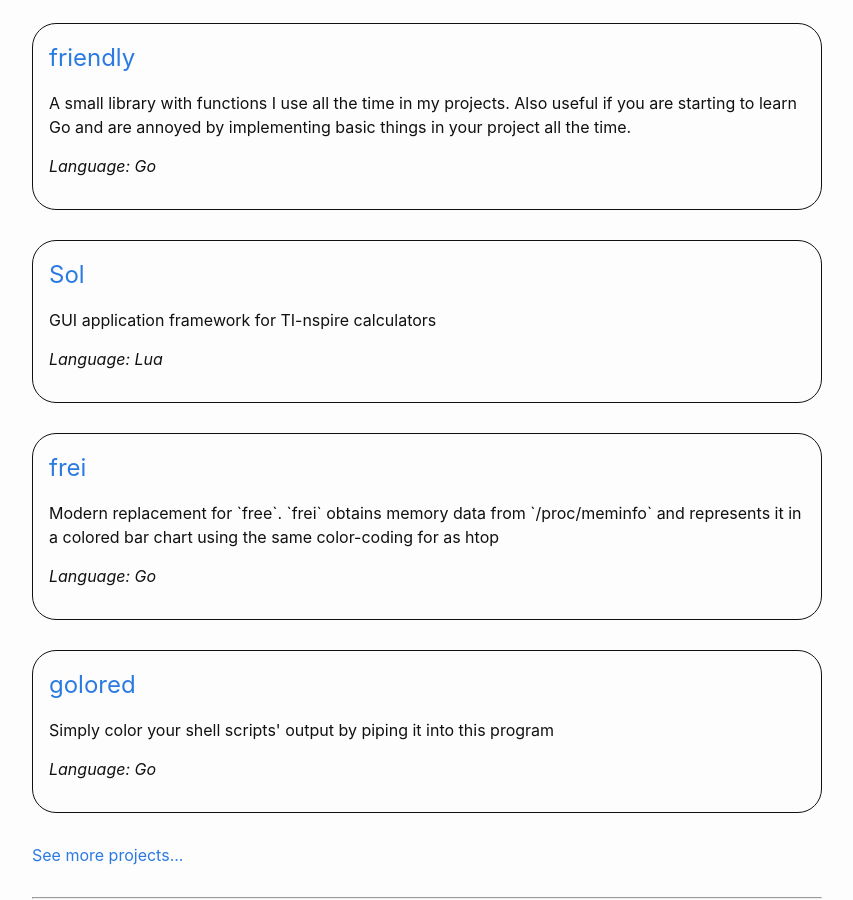
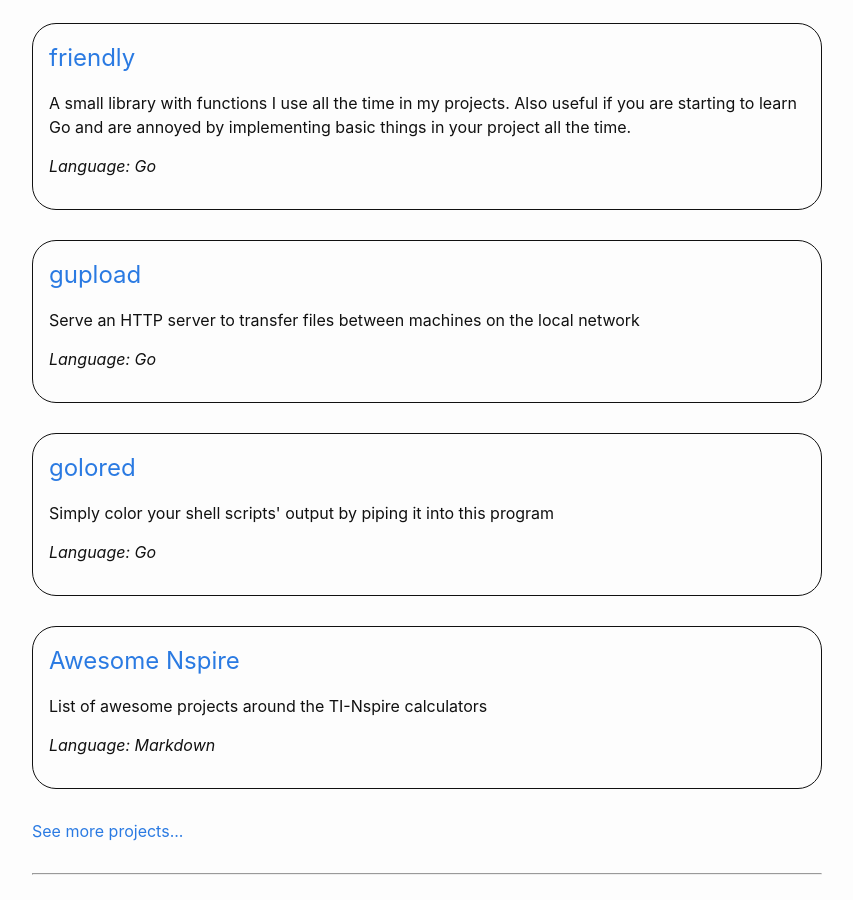
Before and after one commit to alexcoder04/alexcoder04.github.io, a Jekyll site: the page built from index.md, in a window 1280 px wide and 900 px high, scrolled down 1763 px. Shown: the whole window, without its empty margins (213-1066 px from the left). Built offline with Jekyll 4.4.1, drawn with Linux system fonts in a browser that asks for light colours; part of the change alters nothing that is shown.

Commit message:
update projects list

```diff
--- a/_data/projects.yml
+++ b/_data/projects.yml
@@ -15,32 +15,16 @@
    type: Library
    platform: Any
 
- - title: Sol
-   url: https://github.com/alexcoder04/sol-lib
-   description: GUI application framework for TI-nspire calculators
-   language: Lua
-   type: Library
-   platform: TI-nspire
-
- - title: frei
-   url: https://github.com/alexcoder04/frei
-   description: >
-    Modern replacement for `free`.
-    `frei` obtains memory data from `/proc/meminfo` and represents it in a colored bar chart using the same color-coding for as htop
+ - title: gupload
+   url: https://github.com/alexcoder04/gupload
+   description: Serve an HTTP server to transfer files between machines on the local network
    language: Go
-   type: CLI
-   platform: Linux
+   type: Web
+   platform: Any
 
  - title: golored
    url: https://github.com/alexcoder04/golored
    description: Simply color your shell scripts' output by piping it into this program
-   language: Go
-   type: CLI
-   platform: Any
-
- - title: gomail
-   url: https://github.com/alexcoder04/gomail
-   description: Send emails via SMTP from command line
    language: Go
    type: CLI
    platform: Any
@@ -52,10 +36,33 @@
    type: Docs
    platform: Any
 
+ - title: infinity
+   url: https://github.com/alexcoder04/infinity
+   description: My collection of dotfiles (zsh, Neovim, sway, shell scripts, ...)
+   language: Config, Shell, Vimscript, Python
+   type: Config
+   platform: Linux
+
+ - title: frei
+   url: https://github.com/alexcoder04/frei
+   description: >
+    Modern replacement for `free`.
+    `frei` obtains memory data from `/proc/meminfo` and represents it in a colored bar chart using the same color-coding for as htop
+   language: Go
+   type: CLI
+   platform: Linux
+
  - title: Uno Player
    url: https://github.com/alexcoder04/uno-player-final
-   description: A program that plays the popular Uno card game (final version)
+   description: A program that plays the popular Uno card game
    language: Python
+   type: CLI
+   platform: Any
+
+ - title: gomail
+   url: https://github.com/alexcoder04/gomail
+   description: Send emails via SMTP from command line
+   language: Go
    type: CLI
    platform: Any
 
@@ -66,12 +73,40 @@
    type: Server
    platform: Raspberry Pi
 
+ - title: iserv2go
+   url: https://github.com/alexcoder04/iserv2go
+   description: Unofficial IServ Go library and CLI
+   language: Go
+   type: Library
+   platform: Any
+
  - title: Shell Scripts
    url: https://github.com/alexcoder04/shell-scripts
    description: Shell scripts written by me that I don't use anymore
    language: Shell
    type: CLI
    platform: Linux
+
+ - title: image-edit
+   url: https://github.com/alexcoder04/image-edit
+   description: A Python GUI (PyQt5) for basic image editing, school project
+   language: Python
+   type: GUI
+   platform: Linux, Windows
+
+ - title: ef
+   url: https://github.com/alexcoder04/ef
+   description: Easy Files - a library that makes working with files in Go enjoyable
+   language: Go
+   type: Library
+   platform: Any
+
+ - title: Sol
+   url: https://github.com/alexcoder04/sol-lib
+   description: GUI application framework for TI-nspire calculators
+   language: Lua
+   type: Library
+   platform: TI-nspire
 
  - title: kangaroo
    url: https://github.com/alexcoder04/kangaroo
@@ -101,6 +136,13 @@
    type: CLI
    platform: Any
 
+ - title: arduino-trautonium
+   url: https://github.com/alexcoder04/arduino-trautonium
+   description: An electronic music instrument with the arduino
+   language: C++ / Arduino
+   type: Embedded
+   platform: Arduino
+
  - title: shclrz
    url: https://github.com/alexcoder04/shclrz
    description: Colored output in the shell made simple
@@ -115,13 +157,6 @@
    type: GUI
    platform: TI-nspire
 
- - title: arduino-trautonium
-   url: https://github.com/alexcoder04/arduino-trautonium
-   description: An electronic music instrument with the arduino
-   language: C++ / Arduino
-   type: Embedded
-   platform: Arduino
-
  - title: prime-checker
    url: https://github.com/alexcoder04/prime-checker
    description: A simple program to check whether a number is prime on the TI-Nspire
```
